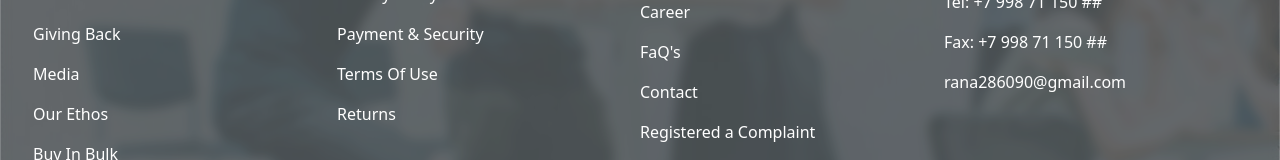
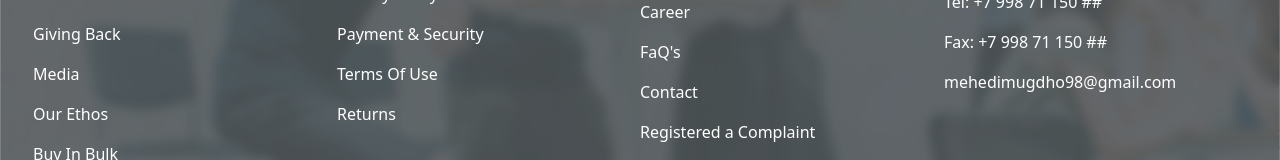
Before and after one commit to mehedimugdho72/warehouse-management-client-side, a React (Create React App) app: page / in a window 1280 px wide. Shown: the part 2190-2350 px from the top of the page. Built offline with nearby package versions, Linux system fonts and the light colour scheme; no server answers.

Commit message:
first commit

```diff
--- a/src/Pages/Shared/Footer/Footer.js
+++ b/src/Pages/Shared/Footer/Footer.js
@@ -61,7 +61,7 @@ const Footer = () => {
                         </p>
                         <p>Fax: +7 998 71 150 ##
                         </p>
-                        <p>rana286090@gmail.com</p>
+                        <p>mehedimugdho98@gmail.com</p>
                     </div>
                 </Flip>
             </div>
```
